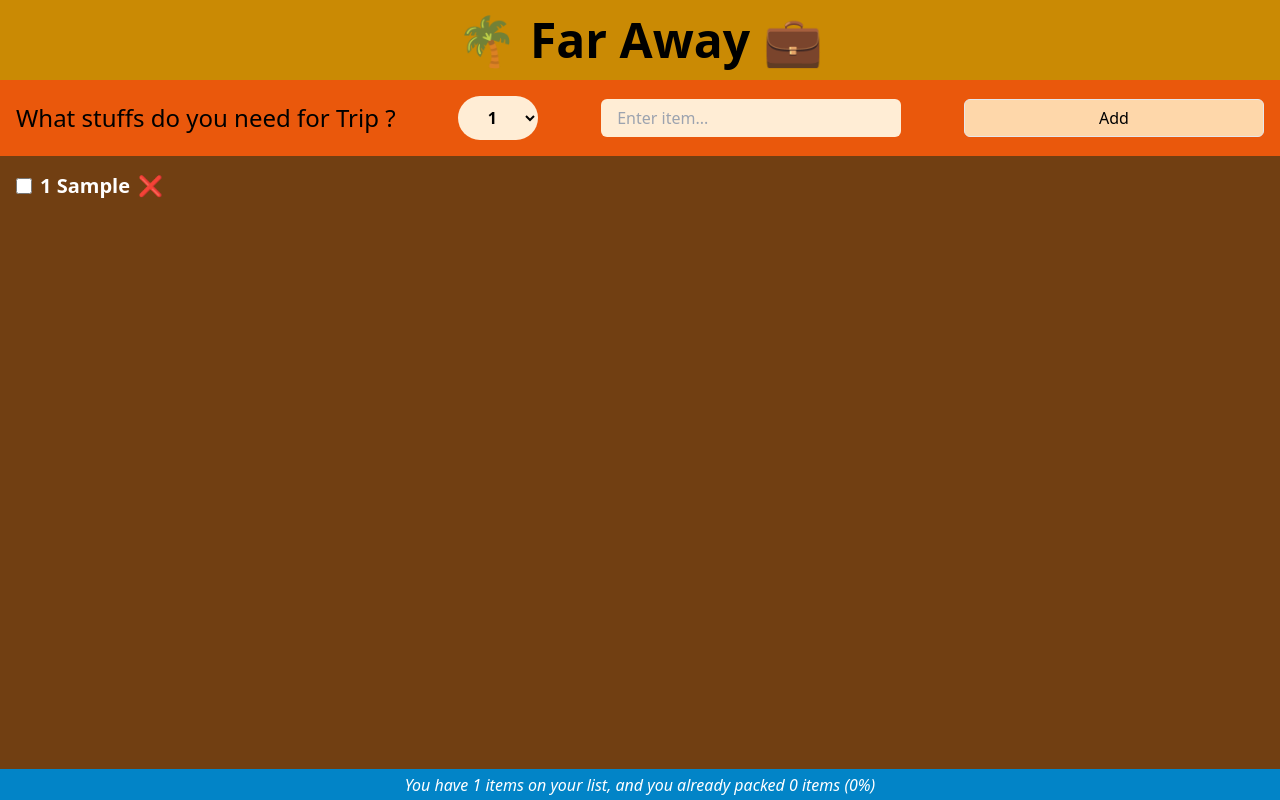
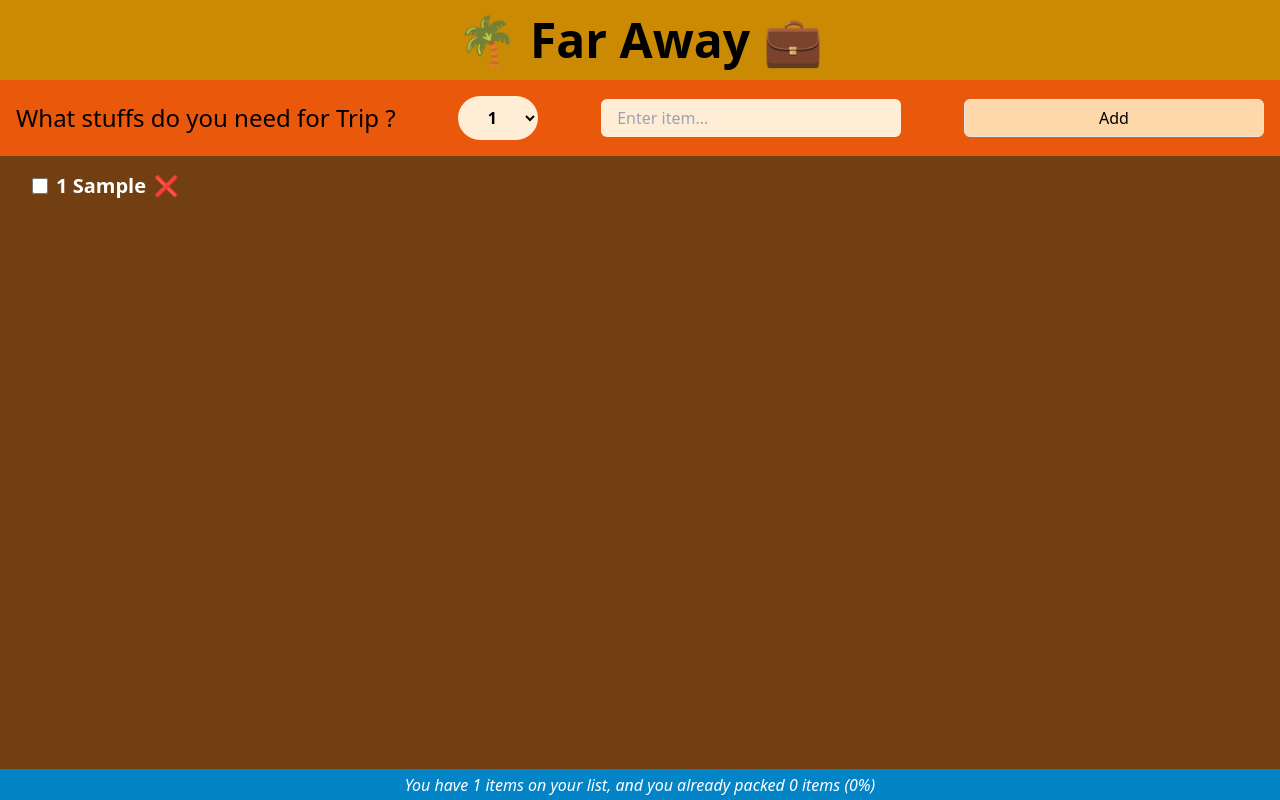
Before and after one commit to Dhruvmehta1311/travel-list, a React (Vite) app: page / in a window 1280 px wide. Both pictures are taken after typing "Sample" into the empty fields and a click on the button "Add". Built offline with nearby package versions, Linux system fonts and the light colour scheme.

Commit message:
Minor UI Update.

```diff
--- a/src/App.jsx
+++ b/src/App.jsx
@@ -108,7 +108,7 @@ function Form({ handleAddItems }) {
 
 function PackingList({ items, handleDeleteItem, handleUpdateItems }) {
   return (
-    <div className="bg-yellow-900 h-full">
+    <div className="bg-yellow-900 h-full sm:px-4">
       <ul className="flex flex-wrap gap-10 font-semibold text-xl bg-yellow-900 text-white p-4">
         {items.map((item) => (
           <Item
@@ -149,7 +149,7 @@ function Stats({ items }) {
 
 function Item({ item, handleDeleteItem, handleUpdateItems }) {
   return (
-    <li className="font-bold flex gap-2">
+    <li className="font-semibold flex gap-2">
       <input
         type="checkbox"
         className="w-4"
```
